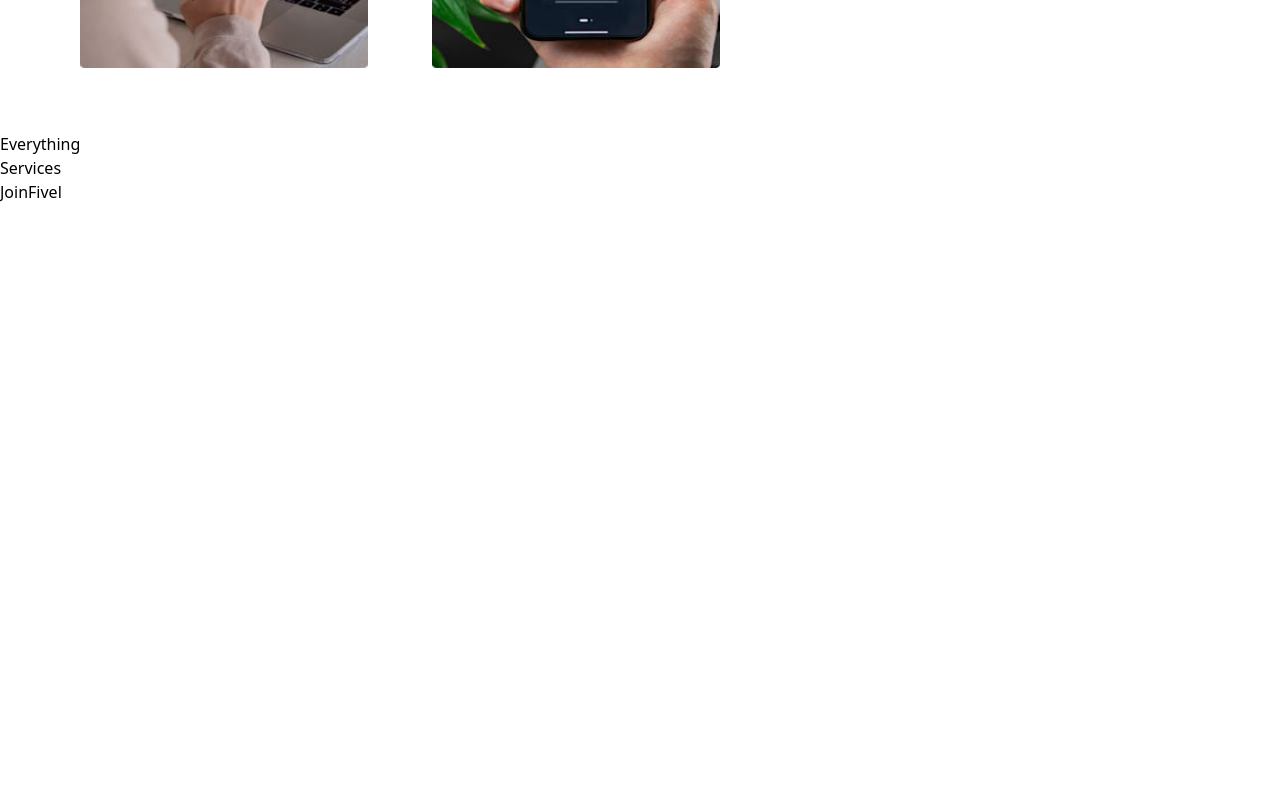
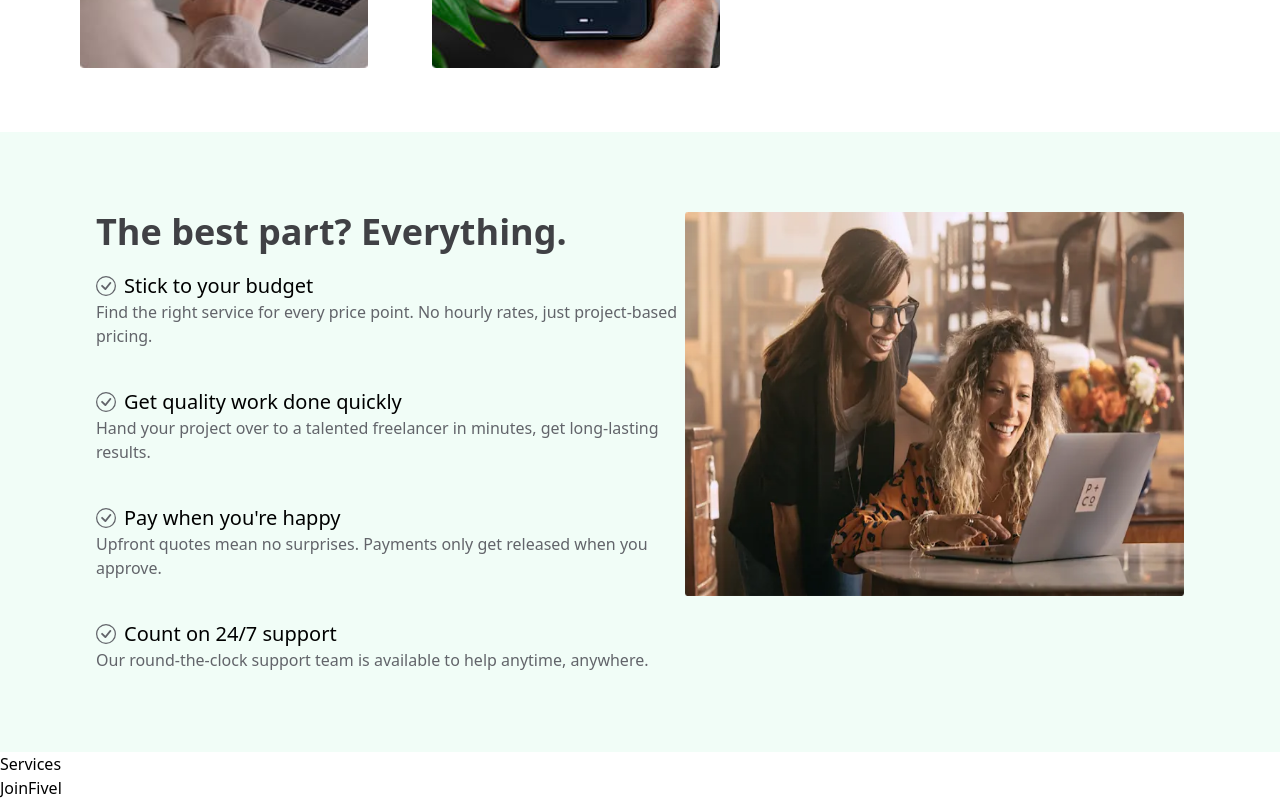
Before and after one commit to rzkjanuarr/fivel, a Next.js app in the folder fivel/: page / in a window 1280 px wide. Shown: the part 1912-2712 px from the top of the page. Before the commit the page ends 2116 px from the top, so only its background shows below. Built offline with nearby package versions, Linux system fonts and the light colour scheme.

Commit message:
slicing everything

```diff
--- a/fivel/src/components/Everything.jsx
+++ b/fivel/src/components/Everything.jsx
@@ -1,7 +1,55 @@
+import Image from "next/image";
 import React from "react";
+import { BsCheckCircle } from "react-icons/bs";
 
 function Everything() {
-  return <div>Everything</div>;
+  const everythingData = [
+    {
+      title: "Stick to your budget",
+      subtitle:
+        "Find the right service for every price point. No hourly rates, just project-based pricing.",
+    },
+    {
+      title: "Get quality work done quickly",
+      subtitle:
+        "Hand your project over to a talented freelancer in minutes, get long-lasting results.",
+    },
+    {
+      title: "Pay when you're happy",
+      subtitle:
+        "Upfront quotes mean no surprises. Payments only get released when you approve.",
+    },
+    {
+      title: "Count on 24/7 support",
+      subtitle:
+        "Our round-the-clock support team is available to help anytime, anywhere.",
+    },
+  ];
+  return (
+    <div className="bg-[#f1fdf7] flex py-20 justify-between px-24">
+      <div>
+        <h2 className="text-4xl mb-5 text-[#404145] font-bold">
+          The best part? Everything.
+        </h2>
+        <ul className="flex flex-col gap-10">
+          {everythingData.map(({ title, subtitle }) => {
+            return (
+              <li key={title}>
+                <div className="flex gap-2 items-center text-xl">
+                  <BsCheckCircle className="text-[#62646a]" />
+                  <h4>{title}</h4>
+                </div>
+                <p className="text-[#62646a]">{subtitle}</p>
+              </li>
+            );
+          })}
+        </ul>
+      </div>
+      <div className="relative h-96 w-2/4">
+        <Image src="/everything.webp" fill alt="everything" />
+      </div>
+    </div>
+  );
 }
 
 export default Everything;
```
